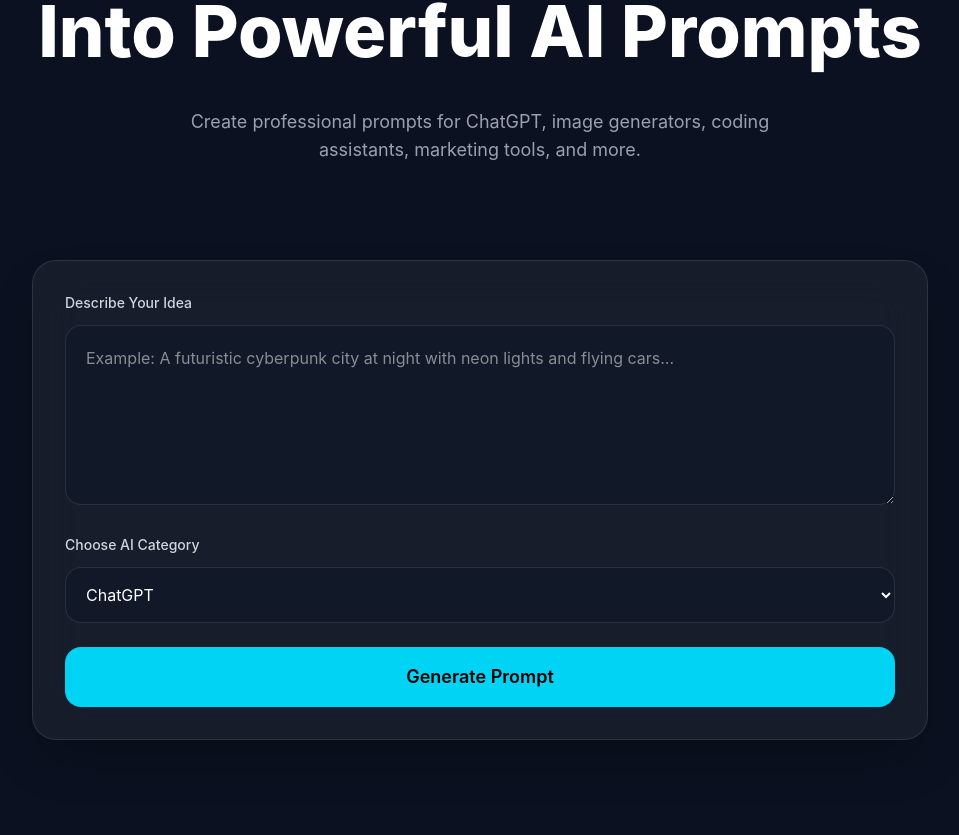
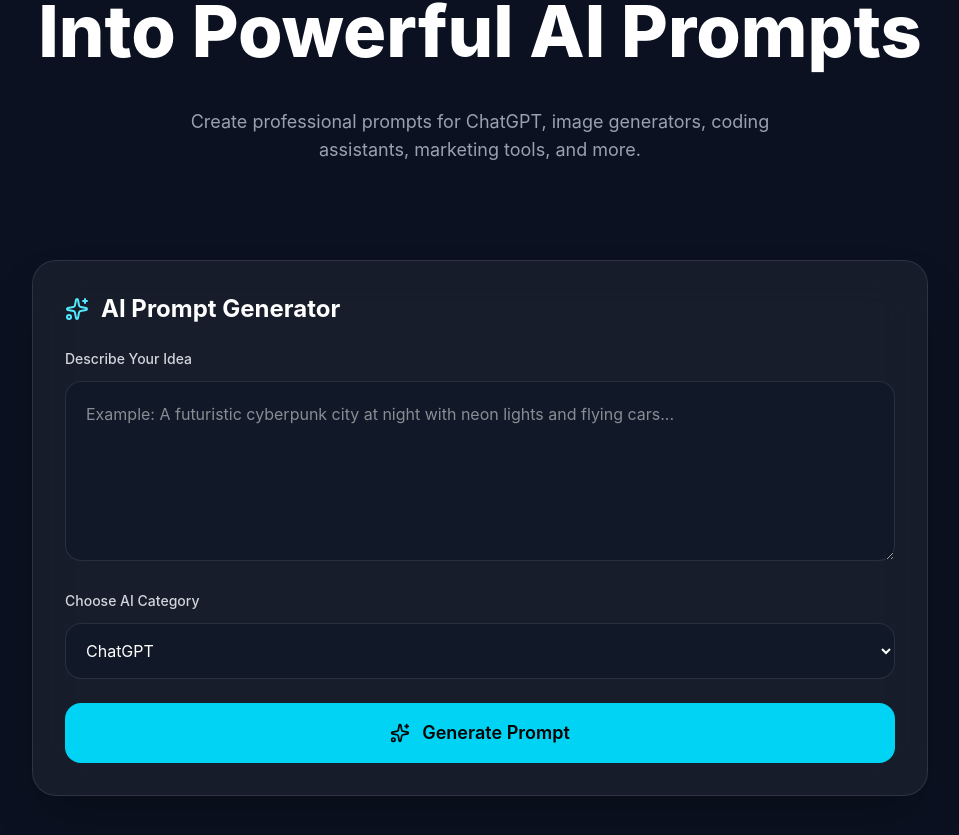
Before and after one commit to djabranemmd/ai-prompt-playground, a React (Vite) app: page / in a window 1280 px wide. Shown: the part 333-1168 px from the top of the page, without its empty margins (160-1119 px from the left). Built offline with nearby package versions, Linux system fonts and the light colour scheme.

Commit message:
Add prompt history and local storage

```diff
--- a/package.json
+++ b/package.json
@@ -11,8 +11,10 @@
   },
   "dependencies": {
     "@tailwindcss/vite": "^4.3.0",
+    "lucide-react": "^1.16.0",
     "react": "^19.2.6",
     "react-dom": "^19.2.6",
+    "react-hot-toast": "^2.6.0",
     "tailwindcss": "^4.3.0"
   },
   "devDependencies": {
--- a/src/App.jsx
+++ b/src/App.jsx
@@ -1,15 +1,43 @@
+import { useEffect, useState } from 'react'
+import { Toaster } from 'react-hot-toast'
+
 import Navbar from './components/Navbar'
 import Hero from './components/Hero'
 import PromptBox from './components/PromptBox'
+import PromptHistory from './components/PromptHistory'
 
 function App() {
+  const [promptHistory, setPromptHistory] = useState([])
+
+  useEffect(() => {
+    const savedPrompts =
+      JSON.parse(localStorage.getItem('promptHistory')) || []
+
+    // eslint-disable-next-line react-hooks/set-state-in-effect
+    setPromptHistory(savedPrompts)
+  }, [])
+
   return (
     <div className="min-h-screen bg-[#0b1120] text-white">
+      <Toaster position="top-right" />
+
+      <div className="fixed inset-0 -z-10 overflow-hidden">
+        <div className="absolute left-[-10%] top-[-10%] h-[400px] w-[400px] rounded-full bg-cyan-500/20 blur-3xl" />
+
+        <div className="absolute bottom-[-10%] right-[-10%] h-[400px] w-[400px] rounded-full bg-purple-500/20 blur-3xl" />
+      </div>
+
       <Navbar />
 
       <main className="px-6">
         <Hero />
-        <PromptBox />
+
+        <PromptBox
+          promptHistory={promptHistory}
+          setPromptHistory={setPromptHistory}
+        />
+
+        <PromptHistory prompts={promptHistory} />
       </main>
     </div>
   )
--- a/src/components/PromptBox.jsx
+++ b/src/components/PromptBox.jsx
@@ -1,31 +1,67 @@
 import { useState } from 'react'
+import toast from 'react-hot-toast'
+import { Copy, Sparkles } from 'lucide-react'
+
 import { generatePrompt } from '../utils/promptGenerator'
 
-function PromptBox() {
+function PromptBox({
+  promptHistory,
+  setPromptHistory,
+}) {
   const [idea, setIdea] = useState('')
   const [category, setCategory] = useState('ChatGPT')
   const [generatedPrompt, setGeneratedPrompt] = useState('')
 
   const handleGeneratePrompt = () => {
-    if (!idea.trim()) return
+    if (!idea.trim()) {
+      toast.error('Please describe your idea first.')
+      return
+    }
 
     const result = generatePrompt(category, idea)
 
     setGeneratedPrompt(result)
+
+    const updatedHistory = [
+      {
+        text: result,
+        category,
+      },
+      ...promptHistory,
+    ]
+
+    setPromptHistory(updatedHistory)
+
+    localStorage.setItem(
+      'promptHistory',
+      JSON.stringify(updatedHistory)
+    )
+
+    toast.success('Prompt generated successfully!')
   }
 
   const handleCopy = async () => {
     try {
       await navigator.clipboard.writeText(generatedPrompt)
-      alert('Prompt copied successfully!')
+
+      toast.success('Prompt copied to clipboard!')
+    // eslint-disable-next-line no-unused-vars
     } catch (error) {
-      alert('Failed to copy prompt.')
+      toast.error('Failed to copy prompt.')
     }
   }
 
   return (
-    <section className="mx-auto max-w-4xl pb-24">
+    <section className="mx-auto max-w-4xl pb-10">
       <div className="rounded-3xl border border-white/10 bg-white/5 p-8 shadow-2xl backdrop-blur-xl">
+        <div className="mb-6 flex items-center gap-3">
+          <Sparkles className="text-cyan-300" />
+
+          <h2 className="text-2xl font-bold">
+            AI Prompt Generator
+          </h2>
+        </div>
+
         <div className="space-y-6">
           <div>
             <label className="mb-3 block text-sm font-medium text-gray-300">
@@ -60,8 +96,10 @@ function PromptBox() {
 
           <button
             onClick={handleGeneratePrompt}
-            className="w-full rounded-2xl bg-cyan-400 py-4 text-lg font-semibold text-black transition hover:scale-[1.02] hover:bg-cyan-300"
+            className="flex w-full items-center justify-center gap-3 rounded-2xl bg-cyan-400 py-4 text-lg font-semibold text-black transition hover:scale-[1.02] hover:bg-cyan-300"
           >
+            <Sparkles size={20} />
+
             Generate Prompt
           </button>
 
@@ -74,8 +112,10 @@ function PromptBox() {
 
                 <button
                   onClick={handleCopy}
-                  className="rounded-xl border border-cyan-400/20 bg-cyan-400/10 px-4 py-2 text-sm text-cyan-300 transition hover:bg-cyan-400/20"
+                  className="flex items-center gap-2 rounded-xl border border-cyan-400/20 bg-cyan-400/10 px-4 py-2 text-sm text-cyan-300 transition hover:bg-cyan-400/20"
                 >
+                  <Copy size={16} />
+
                   Copy
                 </button>
               </div>
--- /dev/null
+++ b/src/components/PromptHistory.jsx
@@ -0,0 +1,40 @@
+import { History } from 'lucide-react'
+
+function PromptHistory({ prompts }) {
+  if (prompts.length === 0) return null
+
+  return (
+    <section className="mx-auto mt-10 max-w-4xl pb-24">
+      <div className="rounded-3xl border border-white/10 bg-white/5 p-8 shadow-2xl backdrop-blur-xl">
+        <div className="mb-6 flex items-center gap-3">
+          <History className="text-cyan-300" />
+
+          <h2 className="text-2xl font-bold">
+            Prompt History
+          </h2>
+        </div>
+
+        <div className="space-y-4">
+          {prompts.map((prompt, index) => (
+            <div
+              key={index}
+              className="rounded-2xl border border-white/10 bg-[#111827] p-5 transition hover:border-cyan-400/30"
+            >
+              <div className="mb-3 flex items-center justify-between">
+                <span className="rounded-full bg-cyan-400/10 px-3 py-1 text-xs font-medium text-cyan-300">
+                  {prompt.category}
+                </span>
+              </div>
+
+              <p className="line-clamp-3 text-gray-300">
+                {prompt.text}
+              </p>
+            </div>
+          ))}
+        </div>
+      </div>
+    </section>
+  )
+}
+
+export default PromptHistory
```
Also changed, not shown: 1 other file (tests, documents, lock files or other folders).
